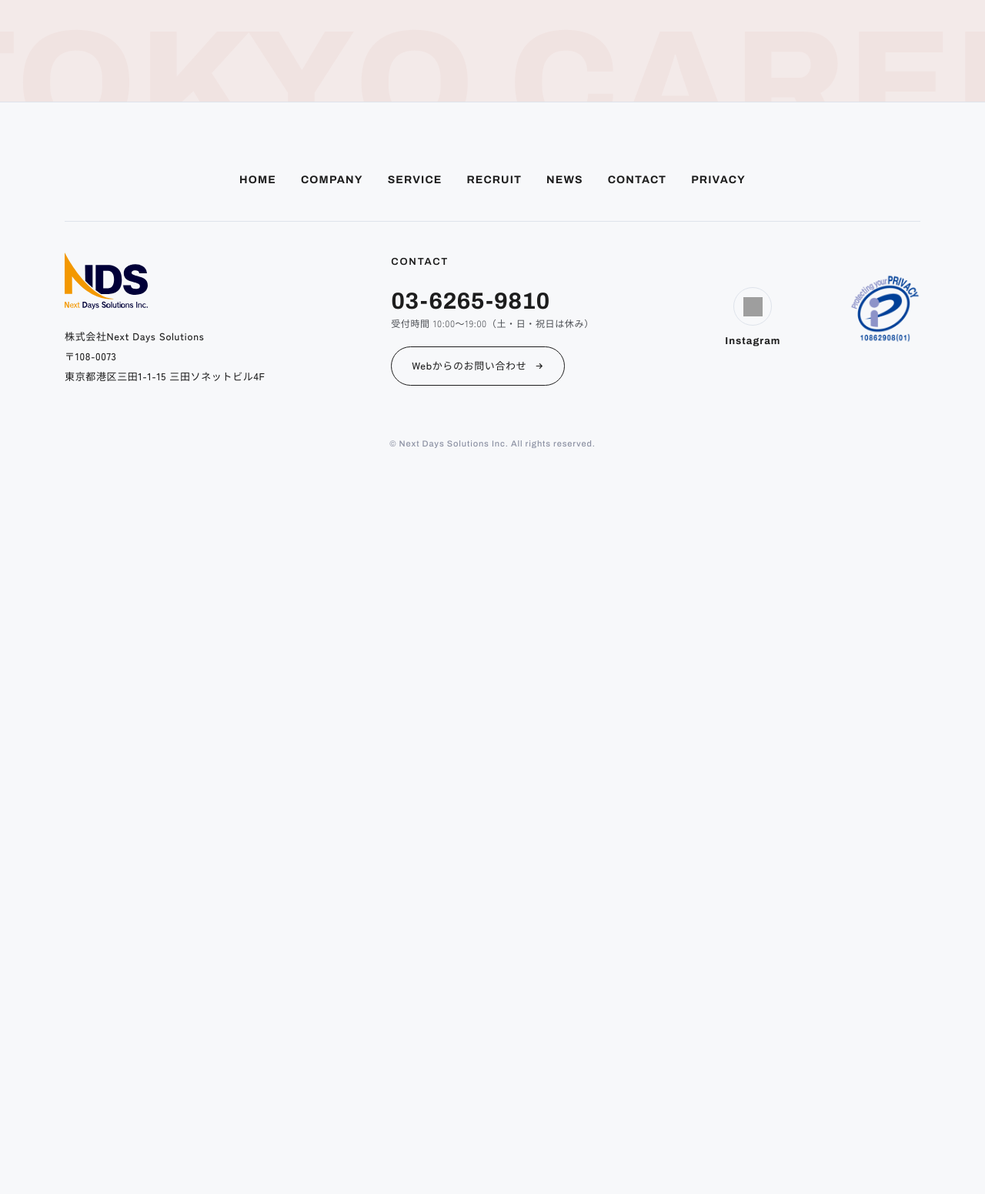
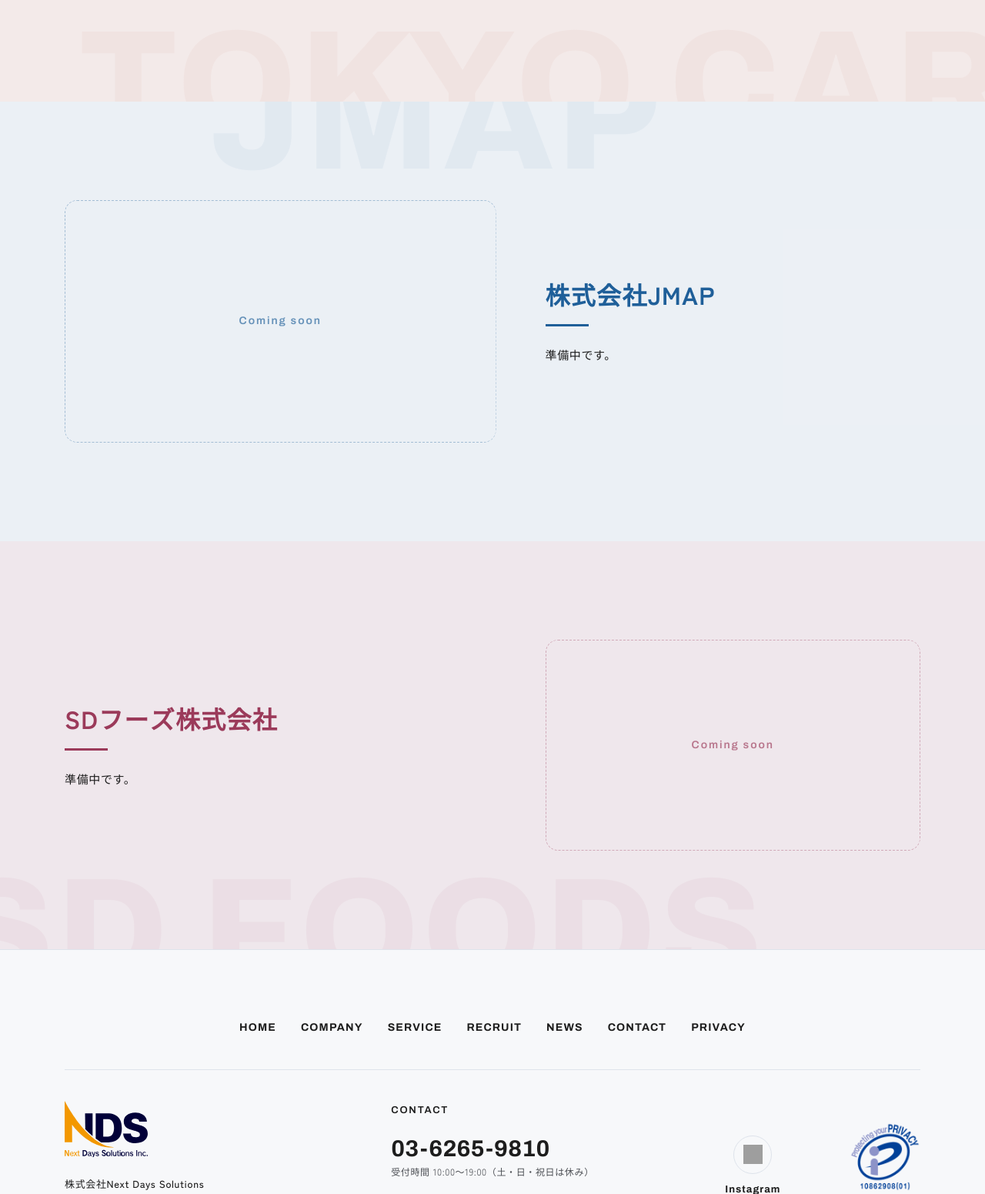
Before and after one commit to Lumina-Logic-Minds/nds-website, a PHP site: page /service.html in a window 1280 px wide. Shown: the part 4021-5572 px from the top of the page at 77% size. Before the commit the page ends 4603 px from the top, so only its background shows below. Run offline with PHP 8.4, Linux system fonts and the light colour scheme; grey boxes are pictures that could not be loaded.

Commit message:
COMPANY の事業内容とグループ会社を更新し、JMAP と SD フーズを追加する
- COMPANY：「AIサービスの開発・提供」を「ソフトウェアの開発・提供」に、
  「IOT、システム開発事業」を「システム開発事業」に変更。
  グループ会社に株式会社JMAP と SDフーズ株式会社を追加
- SERVICE：東京キャリアアカデミーの下に 2 社を「準備中」で追加。
  既存の事業と色がかぶらないよう、青とワインレッドにした
- HOME の CONTENTS：2 社のカードを追加（16 → 18 項目）。
  写真が届くまでは画像部分を「Coming soon」の表示にする

Co-Authored-By: Claude Opus 5.5 <noreply@anthropic.com>

```diff
--- a/company.html
+++ b/company.html
@@ -157,11 +157,11 @@
               <dd>
                 <ul class="profile__ul">
                   <li>キャリア支援事業</li>
-                  <li>AIサービスの開発・提供</li>
+                  <li>ソフトウェアの開発・提供</li>
                   <li>東京キャリアアカデミー</li>
                   <li>採用・広告に関する代行事業</li>
                   <li>広告代理事業</li>
-                  <li>IOT、システム開発事業</li>
+                  <li>システム開発事業</li>
                 </ul>
               </dd>
             </div>
@@ -193,6 +193,8 @@
                 <ul class="profile__ul">
                   <li>株式会社キャリラボ</li>
                   <li>株式会社N-Free</li>
+                  <li>株式会社JMAP</li>
+                  <li>SDフーズ株式会社</li>
                 </ul>
               </dd>
             </div>
--- a/service.html
+++ b/service.html
@@ -187,6 +187,32 @@
           </div>
         </div>
       </a>
+
+      <div class="srv is-soon reveal" id="jmap" style="--srv-c: #1f5f99;">
+        <span class="srv__bgen" aria-hidden="true">JMAP</span>
+        <div class="srv__inner">
+            <div class="srv__media srv__media--soon">
+              <span>Coming soon</span>
+            </div>
+          <div class="srv__body">
+            <h2 class="srv__name split-mask">株式会社JMAP</h2>
+              <p class="srv__text">準備中です。</p>
+          </div>
+        </div>
+      </div>
+
+      <div class="srv is-soon reveal" id="sdfoods" style="--srv-c: #9b3a5a;">
+        <span class="srv__bgen" aria-hidden="true">SD FOODS</span>
+        <div class="srv__inner">
+            <div class="srv__media srv__media--soon">
+              <span>Coming soon</span>
+            </div>
+          <div class="srv__body">
+            <h2 class="srv__name split-mask">SDフーズ株式会社</h2>
+              <p class="srv__text">準備中です。</p>
+          </div>
+        </div>
+      </div>
     </section>
 
   </main>
```
Also changed, not shown: css/home.css (+22 -0 lines), index.html (+18 -0 lines).
